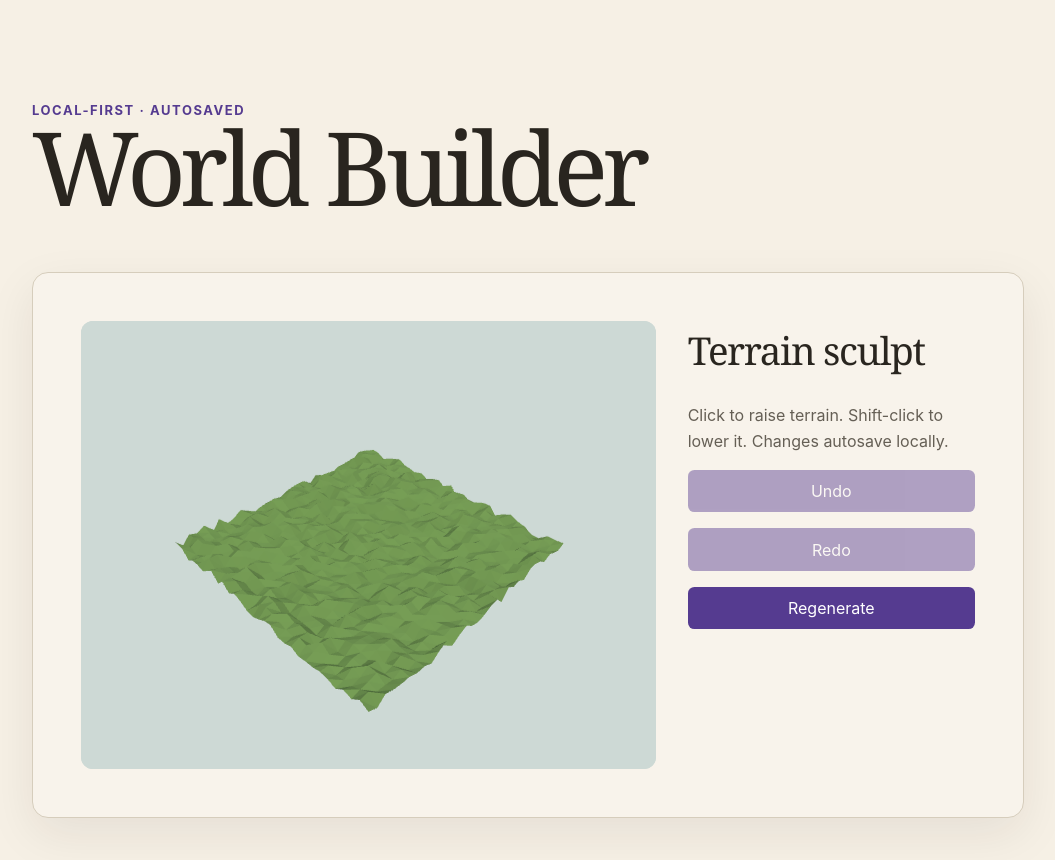
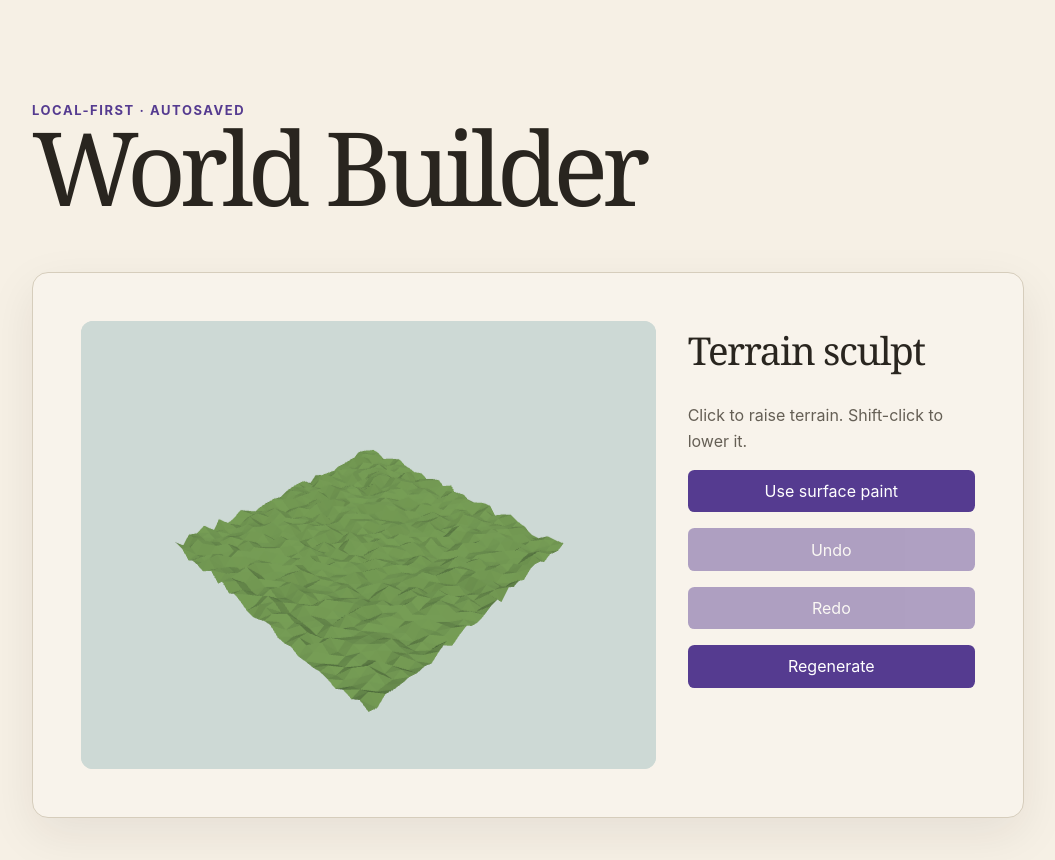
Before and after one commit to varunhv97/world-builder, a React (Vite) app: page / in a window 1280 px wide. Shown: the top 860 px of the page, without its empty margins (112-1167 px from the left). Built offline with nearby package versions, Linux system fonts and the light colour scheme.

Commit message:
feat: add terrain surface painting

```diff
--- a/src/App.tsx
+++ b/src/App.tsx
@@ -13,6 +13,8 @@ function App() {
   const rendererRef = useRef<WorldRenderer | null>(null)
   const [heights, setHeights] = useState<number[]>(() => recoverTerrain(localStorage.getItem(STORAGE_KEY), DIMENSION ** 2) ?? generateTerrain(Date.now()))
   const [undo, setUndo] = useState<number[][]>([]); const [redo, setRedo] = useState<number[][]>([])
+  const [paintMode, setPaintMode] = useState(false)
+  const [materials, setMaterials] = useState<number[]>(() => Array(DIMENSION ** 2).fill(1))
 
   useEffect(() => {
     const canvas = canvasRef.current; if (!canvas) return
@@ -21,11 +23,12 @@ function App() {
     draw(); const observer = new ResizeObserver(draw); observer.observe(canvas)
     return () => { observer.disconnect(); renderer.dispose() }
   }, [])
-  useEffect(() => { rendererRef.current?.setTerrain({ dimension: DIMENSION, elevations: heights }); localStorage.setItem(STORAGE_KEY, JSON.stringify({ heights })); rendererRef.current?.render(canvasRef.current?.clientWidth ?? 1, canvasRef.current?.clientHeight ?? 1) }, [heights])
+  useEffect(() => { rendererRef.current?.setTerrain({ dimension: DIMENSION, elevations: heights, materialIndices: materials }); localStorage.setItem(STORAGE_KEY, JSON.stringify({ heights })); rendererRef.current?.render(canvasRef.current?.clientWidth ?? 1, canvasRef.current?.clientHeight ?? 1) }, [heights, materials])
   const sculpt = (event: React.PointerEvent<HTMLCanvasElement>, delta: number) => {
     const rect = event.currentTarget.getBoundingClientRect(); const x = Math.min(DIMENSION - 1, Math.max(0, Math.floor(((event.clientX - rect.left) / rect.width) * DIMENSION))); const y = Math.min(DIMENSION - 1, Math.max(0, Math.floor(((event.clientY - rect.top) / rect.height) * DIMENSION)))
+    if (paintMode) { setMaterials((current) => current.map((material, index) => index === y * DIMENSION + x ? (material + 1) % 3 : material)); return }
     setUndo((history) => [...history, heights]); setRedo([]); setHeights((current) => sculptTerrain(current, DIMENSION, x, y, delta))
   }
-  return <main className="app-shell"><header><p className="eyebrow">Local-first · autosaved</p><h1>World Builder</h1></header><section className="foundation-card"><canvas ref={canvasRef} className="world-canvas" onPointerDown={(event) => sculpt(event, event.shiftKey ? -35 : 35)} /><aside><h2>Terrain sculpt</h2><p>Click to raise terrain. Shift-click to lower it. Changes autosave locally.</p><button type="button" disabled={!undo.length} onClick={() => { const previous = undo.at(-1)!; setUndo((items) => items.slice(0, -1)); setRedo((items) => [...items, heights]); setHeights(previous) }}>Undo</button><button type="button" disabled={!redo.length} onClick={() => { const next = redo.at(-1)!; setRedo((items) => items.slice(0, -1)); setUndo((items) => [...items, heights]); setHeights(next) }}>Redo</button><button type="button" onClick={() => { setUndo((items) => [...items, heights]); setRedo([]); setHeights(generateTerrain(Date.now())) }}>Regenerate</button></aside></section></main>
+  return <main className="app-shell"><header><p className="eyebrow">Local-first · autosaved</p><h1>World Builder</h1></header><section className="foundation-card"><canvas ref={canvasRef} className="world-canvas" onPointerDown={(event) => sculpt(event, event.shiftKey ? -35 : 35)} /><aside><h2>{paintMode ? 'Surface paint' : 'Terrain sculpt'}</h2><p>{paintMode ? 'Click terrain to cycle grass, water, and desert.' : 'Click to raise terrain. Shift-click to lower it.'}</p><button type="button" onClick={() => setPaintMode((value) => !value)}>{paintMode ? 'Use sculpt' : 'Use surface paint'}</button><button type="button" disabled={!undo.length} onClick={() => { const previous = undo.at(-1)!; setUndo((items) => items.slice(0, -1)); setRedo((items) => [...items, heights]); setHeights(previous) }}>Undo</button><button type="button" disabled={!redo.length} onClick={() => { const next = redo.at(-1)!; setRedo((items) => items.slice(0, -1)); setUndo((items) => [...items, heights]); setHeights(next) }}>Redo</button><button type="button" onClick={() => { setUndo((items) => [...items, heights]); setRedo([]); setHeights(generateTerrain(Date.now())) }}>Regenerate</button></aside></section></main>
 }
 export default App
--- a/src/rendering/WorldRenderer.ts
+++ b/src/rendering/WorldRenderer.ts
@@ -4,6 +4,7 @@ import { OrbitControls } from 'three/examples/jsm/controls/OrbitControls.js'
 export interface RenderTerrain {
   readonly dimension: number
   readonly elevations: readonly number[]
+  readonly materialIndices?: readonly number[]
 }
 
 /** Thin project-owned boundary around Three.js for the editor's terrain scene. */
@@ -36,7 +37,13 @@ export class WorldRenderer {
     if (positions === undefined) throw new Error('Terrain geometry has no position attribute.')
     for (let index = 0; index < positions.count; index += 1) positions.setZ(index, terrain.elevations[index]! / 500)
     positions.needsUpdate = true; geometry.rotateX(-Math.PI / 2); geometry.computeVertexNormals()
-    this.#terrain = new THREE.Mesh(geometry, new THREE.MeshStandardMaterial({ color: '#628c58', flatShading: true }))
+    const colors = new Float32Array(positions.count * 3)
+    for (let index = 0; index < positions.count; index += 1) {
+      const material = terrain.materialIndices?.[index] ?? 1
+      new THREE.Color(material === 0 ? '#3d79a8' : material === 2 ? '#a78a55' : '#628c58').toArray(colors, index * 3)
+    }
+    geometry.setAttribute('color', new THREE.BufferAttribute(colors, 3))
+    this.#terrain = new THREE.Mesh(geometry, new THREE.MeshStandardMaterial({ vertexColors: true, flatShading: true }))
     this.#scene.add(this.#terrain)
   }
 
```
